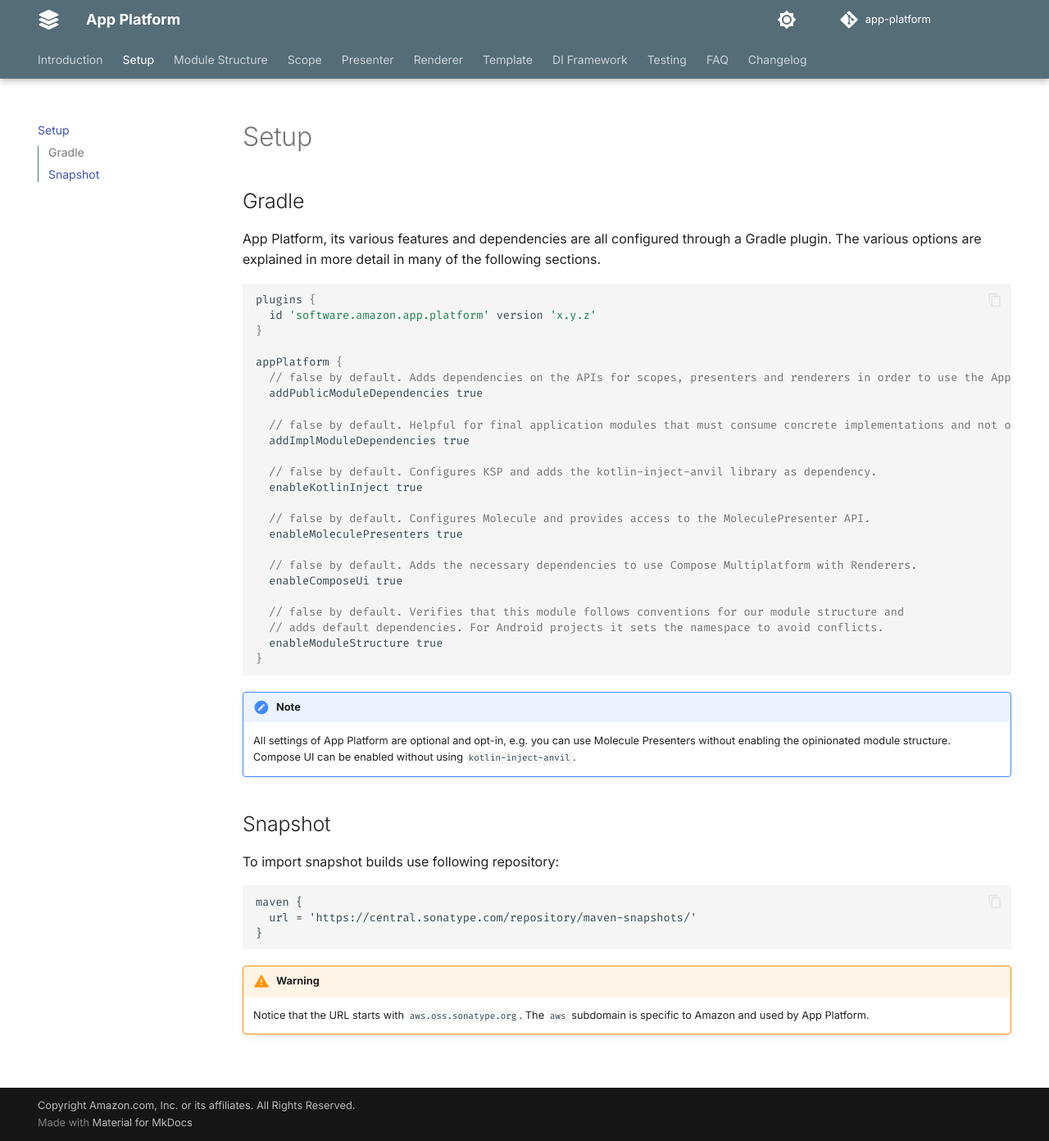
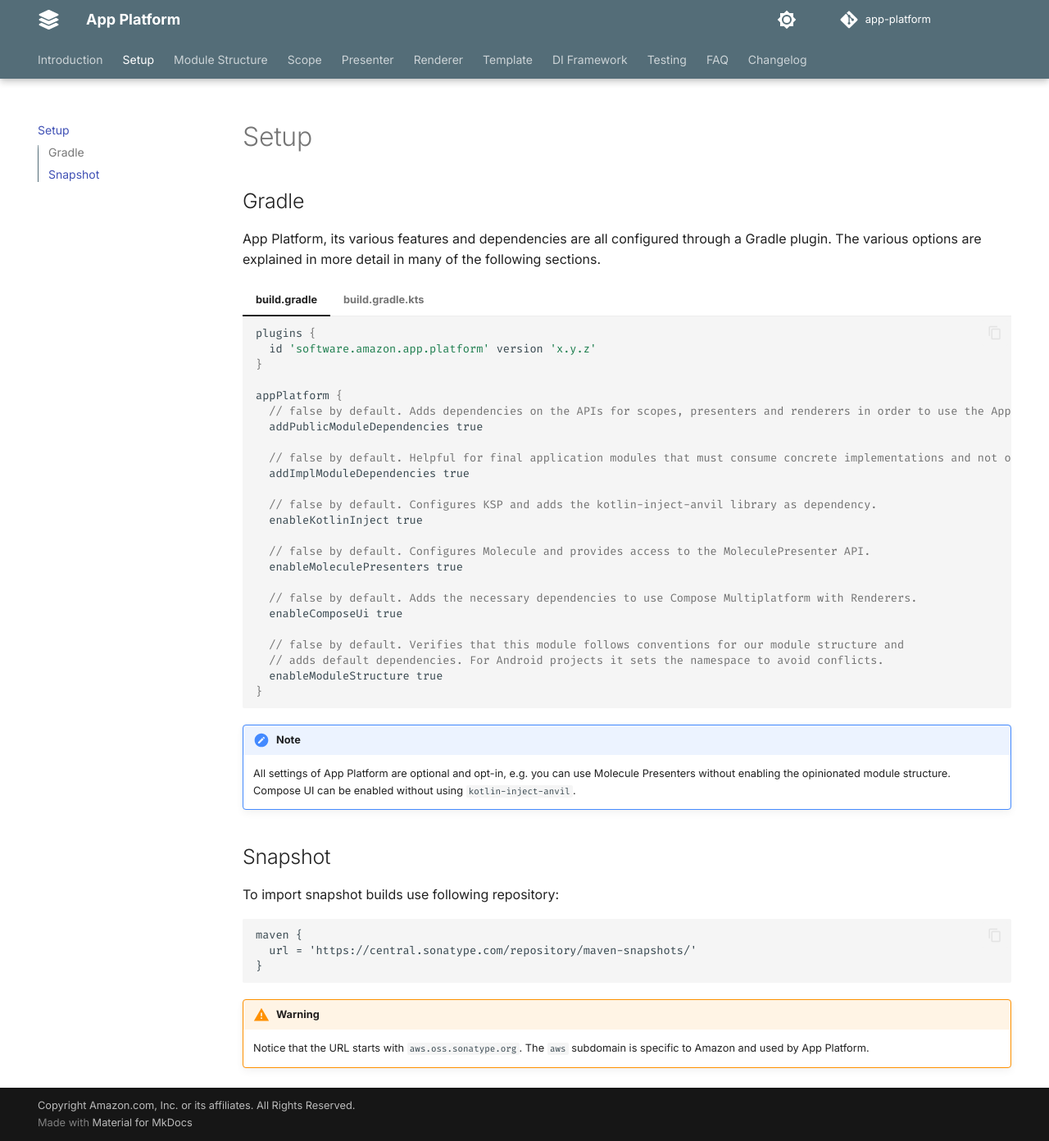
Before and after one commit to dayanruben/app-platform, an MkDocs documentation site: the page built from docs/setup.md, in a window 1280 px wide and 1392 px high. Shown: the whole window at 82% size. Built offline with MkDocs 1.6.1 and Material for MkDocs 9.7.7, drawn with Linux system fonts in a browser that asks for light colours; comment, search, counter and statistics services are not loaded; some of the changed lines change nothing that is shown.

Commit message:
Update documentation.

````diff
--- a/docs/setup.md
+++ b/docs/setup.md
@@ -5,32 +5,63 @@
 App Platform, its various features and dependencies are all configured through a Gradle plugin. The various options
 are explained in more detail in many of the following sections.
 
-```groovy
-plugins {
-  id 'software.amazon.app.platform' version 'x.y.z'
-}
+=== "build.gradle"
 
-appPlatform {
-  // false by default. Adds dependencies on the APIs for scopes, presenters and renderers in order to use the App Platform.
-  addPublicModuleDependencies true
+    ```groovy
+    plugins {
+      id 'software.amazon.app.platform' version 'x.y.z'
+    }
 
-  // false by default. Helpful for final application modules that must consume concrete implementations and not only APIs.
-  addImplModuleDependencies true
+    appPlatform {
+      // false by default. Adds dependencies on the APIs for scopes, presenters and renderers in order to use the App Platform.
+      addPublicModuleDependencies true
 
-  // false by default. Configures KSP and adds the kotlin-inject-anvil library as dependency.
-  enableKotlinInject true
+      // false by default. Helpful for final application modules that must consume concrete implementations and not only APIs.
+      addImplModuleDependencies true
 
-  // false by default. Configures Molecule and provides access to the MoleculePresenter API.
-  enableMoleculePresenters true
+      // false by default. Configures KSP and adds the kotlin-inject-anvil library as dependency.
+      enableKotlinInject true
 
-  // false by default. Adds the necessary dependencies to use Compose Multiplatform with Renderers.
-  enableComposeUi true
+      // false by default. Configures Molecule and provides access to the MoleculePresenter API.
+      enableMoleculePresenters true
 
-  // false by default. Verifies that this module follows conventions for our module structure and
-  // adds default dependencies. For Android projects it sets the namespace to avoid conflicts.
-  enableModuleStructure true
-}
-```
+      // false by default. Adds the necessary dependencies to use Compose Multiplatform with Renderers.
+      enableComposeUi true
+
+      // false by default. Verifies that this module follows conventions for our module structure and
+      // adds default dependencies. For Android projects it sets the namespace to avoid conflicts.
+      enableModuleStructure true
+    }
+    ```
+
+=== "build.gradle.kts"
+
+    ```kotlin
+    plugins {
+      id("software.amazon.app.platform") version "x.y.z"
+    }
+
+    appPlatform {
+      // false by default. Adds dependencies on the APIs for scopes, presenters and renderers in order to use the App Platform.
+      addPublicModuleDependencies(true)
+
+      // false by default. Helpful for final application modules that must consume concrete implementations and not only APIs.
+      addImplModuleDependencies(true)
+
+      // false by default. Configures KSP and adds the kotlin-inject-anvil library as dependency.
+      enableKotlinInject(true)
+
+      // false by default. Configures Molecule and provides access to the MoleculePresenter API.
+      enableMoleculePresenters(true)
+
+      // false by default. Adds the necessary dependencies to use Compose Multiplatform with Renderers.
+      enableComposeUi(true)
+
+      // false by default. Verifies that this module follows conventions for our module structure and
+      // adds default dependencies. For Android projects it sets the namespace to avoid conflicts.
+      enableModuleStructure(true)
+    }
+    ```
 
 !!! note
 
--- a/mkdocs.yml
+++ b/mkdocs.yml
@@ -40,6 +40,7 @@
     - navigation.top
     - toc.follow
     - toc.integrate
+    - content.tabs.link
 
 markdown_extensions:
   - smarty
@@ -66,6 +67,9 @@
           format: !!python/name:pymdownx.superfences.fence_code_format
   - pymdownx.tabbed:
       alternate_style: true
+      slugify: !!python/object/apply:pymdownx.slugs.slugify
+        kwds:
+          case: lower
   - tables
   - admonition
   - attr_list
````
